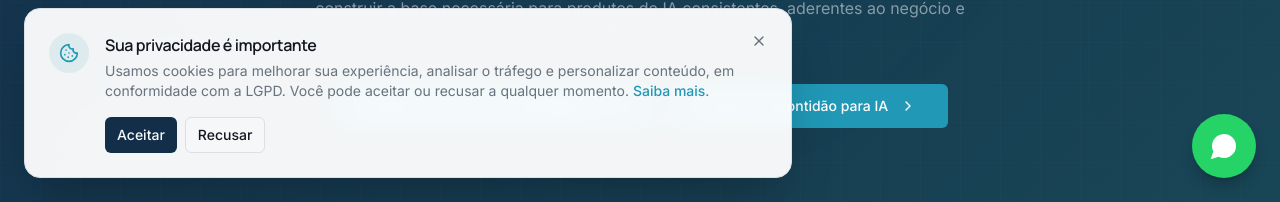
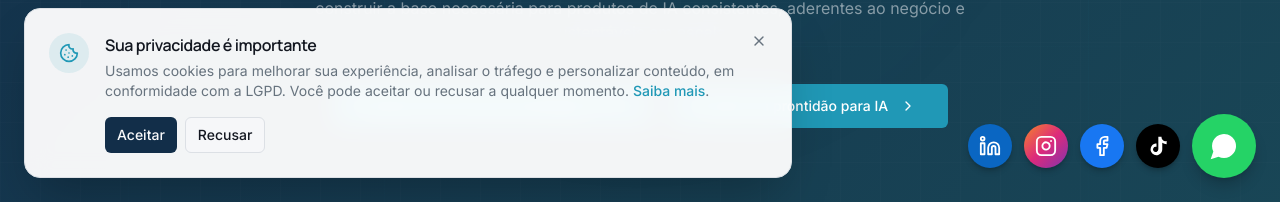
Before and after one commit to financeitbra/project-harmony, a React (Vite) app: page / in a window 1280 px wide. Shown: the part 598-800 px from the top of the page. Built offline with nearby package versions, Linux system fonts and the light colour scheme; no server answers.

Commit message:
Changes
Co-authored-by: financeitbra <87026702+financeitbra@users.noreply.github.com>

```diff
--- a/src/components/WhatsAppButton.tsx
+++ b/src/components/WhatsAppButton.tsx
@@ -1,9 +1,44 @@
-import { MessageCircle } from "lucide-react";
+import { MessageCircle, Linkedin, Instagram, Facebook } from "lucide-react";
 import { toast } from "@/components/ui/use-toast";
 
 const WHATSAPP_NUMBER = "5511914696503";
 const DEFAULT_MESSAGE =
   "Que bom que nos chamou! Deixe aqui um breve descritivo sobre o assunto que quer falar e brevemente entraremos em contato.";
+
+const SOCIAL_LINKS = [
+  {
+    label: "LinkedIn",
+    href: "https://www.linkedin.com/company/financeit-tecnologia",
+    Icon: Linkedin,
+    bg: "bg-[#0A66C2]",
+    ring: "focus-visible:ring-[#0A66C2]/40",
+  },
+  {
+    label: "Instagram",
+    href: "https://www.instagram.com/financeit_tech",
+    Icon: Instagram,
+    bg: "bg-gradient-to-br from-[#F58529] via-[#DD2A7B] to-[#8134AF]",
+    ring: "focus-visible:ring-[#DD2A7B]/40",
+  },
+  {
+    label: "Facebook",
+    href: "https://www.facebook.com/financeit_tech",
+    Icon: Facebook,
+    bg: "bg-[#1877F2]",
+    ring: "focus-visible:ring-[#1877F2]/40",
+  },
+  {
+    label: "TikTok",
+    href: "https://www.tiktok.com/@financeit_tech",
+    Icon: (props: React.SVGProps<SVGSVGElement>) => (
+      <svg viewBox="0 0 24 24" fill="currentColor" aria-hidden="true" {...props}>
+        <path d="M19.59 6.69a4.83 4.83 0 0 1-3.77-4.25V2h-3.45v13.67a2.89 2.89 0 0 1-5.2 1.74 2.89 2.89 0 0 1 2.31-4.64 2.93 2.93 0 0 1 .88.13V9.4a6.84 6.84 0 0 0-1-.05A6.33 6.33 0 0 0 5.8 20.1a6.34 6.34 0 0 0 10.86-4.43V8.55a8.16 8.16 0 0 0 4.77 1.52V6.62a4.85 4.85 0 0 1-1.84.07Z" />
+      </svg>
+    ),
+    bg: "bg-black",
+    ring: "focus-visible:ring-white/40",
+  },
+];
 
 const copyToClipboard = async (value: string) => {
   if (typeof navigator !== "undefined" && navigator.clipboard?.writeText) {
@@ -53,17 +88,32 @@ const WhatsAppButton = () => {
   };
 
   return (
+    <div className="fixed bottom-6 right-6 z-50 flex items-center gap-2 md:gap-3">
+      {SOCIAL_LINKS.map(({ label, href: socialHref, Icon, bg, ring }) => (
+        <a
+          key={label}
+          href={socialHref}
+          target="_blank"
+          rel="noopener noreferrer"
+          aria-label={label}
+          className={`flex h-10 w-10 items-center justify-center rounded-full ${bg} text-white shadow-md shadow-black/20 transition-all hover:scale-110 hover:shadow-lg focus-visible:outline-none focus-visible:ring-4 ${ring} md:h-11 md:w-11`}
+        >
+          <Icon className="h-5 w-5 md:h-[22px] md:w-[22px]" />
+        </a>
+      ))}
+
       <a
         href={href}
         onClick={handleClick}
         target="_blank"
         rel="noopener noreferrer"
         aria-label="Fale conosco pelo WhatsApp"
-      className="fixed bottom-6 right-6 z-50 flex h-14 w-14 items-center justify-center rounded-full bg-[#25D366] text-white shadow-lg shadow-black/20 transition-all hover:scale-110 hover:shadow-xl focus-visible:outline-none focus-visible:ring-4 focus-visible:ring-[#25D366]/40 md:h-16 md:w-16"
+        className="relative flex h-14 w-14 items-center justify-center rounded-full bg-[#25D366] text-white shadow-lg shadow-black/20 transition-all hover:scale-110 hover:shadow-xl focus-visible:outline-none focus-visible:ring-4 focus-visible:ring-[#25D366]/40 md:h-16 md:w-16"
       >
         <MessageCircle className="h-7 w-7 md:h-8 md:w-8" fill="currentColor" strokeWidth={0} />
         <span className="absolute inline-flex h-full w-full animate-ping rounded-full bg-[#25D366] opacity-20" />
       </a>
+    </div>
   );
 };
 
```
Lines whose indentation alone changed are shown as unchanged.
